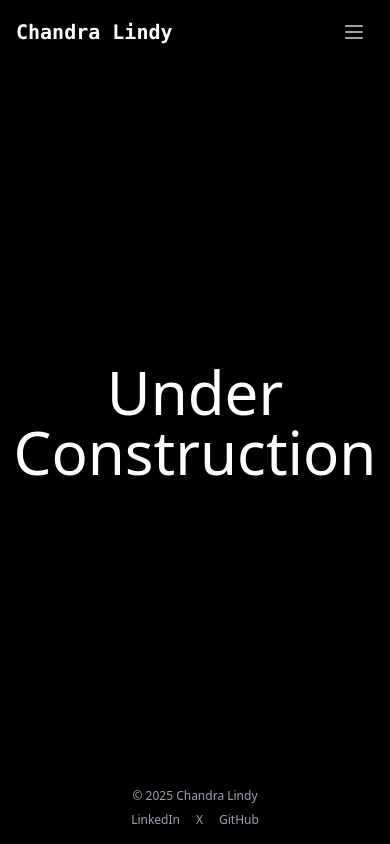
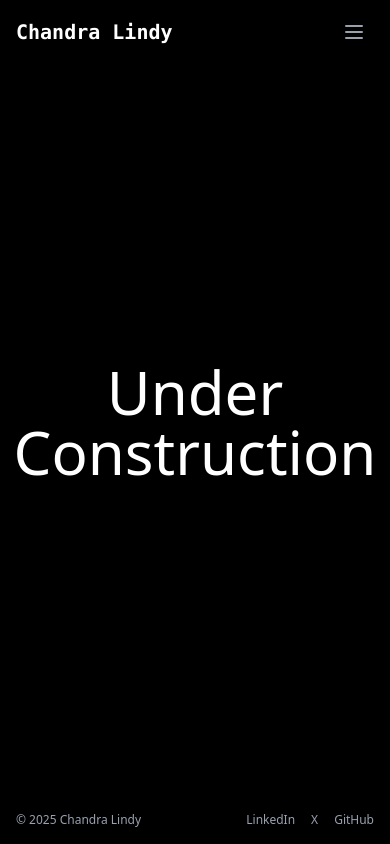
Before and after one commit to chandra-lindy/chandra-lindy.com, a Next.js app: page / in a window 390 px wide. Built offline with nearby package versions, Linux system fonts and the light colour scheme.

Commit message:
removed footer media query and changed flex direction to row only

```diff
--- a/src/components/Footer.tsx
+++ b/src/components/Footer.tsx
@@ -8,10 +8,8 @@ export default function Footer() {
   return (
     <footer className="fixed bottom-0 w-full bg-black bg-opacity-90 text-gray-400 py-4 z-50">
       <div className="max-w-7xl mx-auto px-4 sm:px-6 lg:px-8">
-        <div className="flex flex-col md:flex-row justify-between items-center text-xs">
-          <div className="mb-2 md:mb-0">
-            © {currentYear} Chandra Lindy
-          </div>
+        <div className="flex flex-row justify-between items-center text-xs">
+          <div className="mb-0">© {currentYear} Chandra Lindy</div>
           <div className="flex space-x-4">
             <Link
               href="https://linkedin.com/in/chandra-lindy"
```
